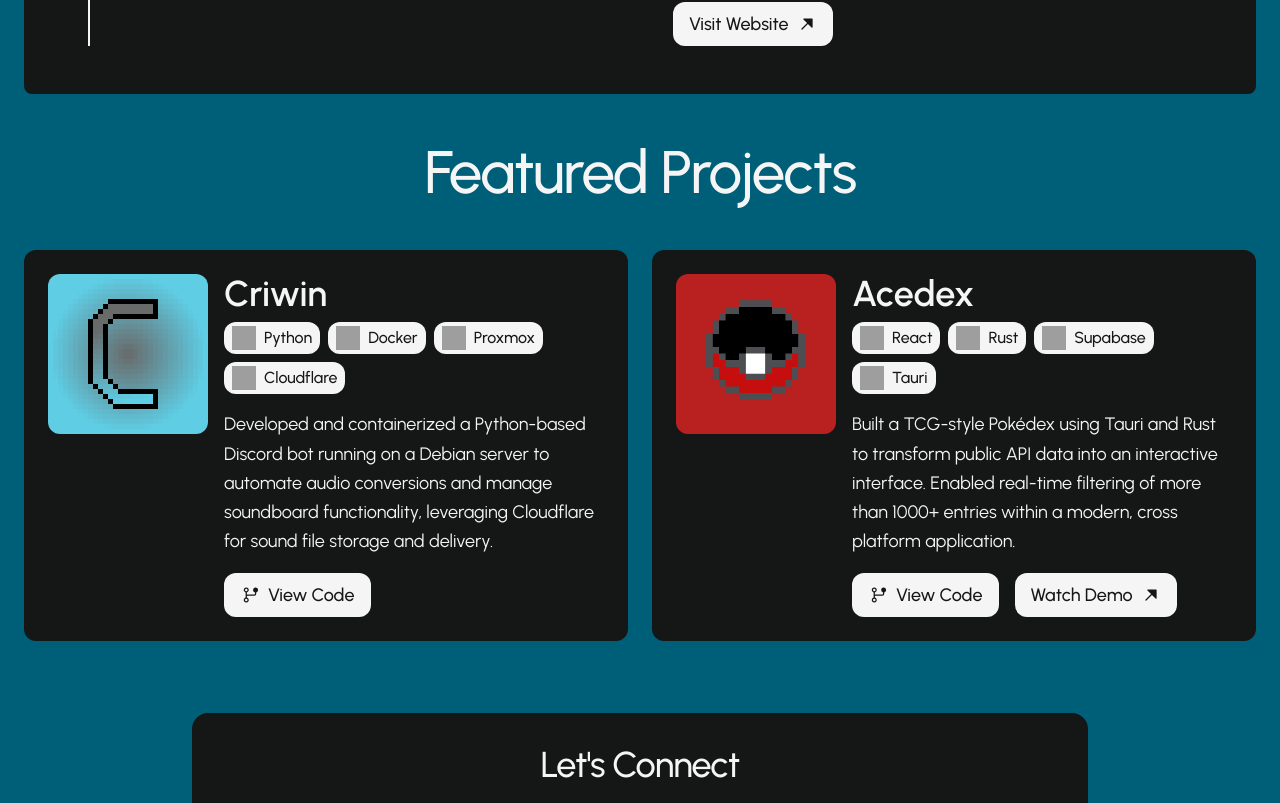
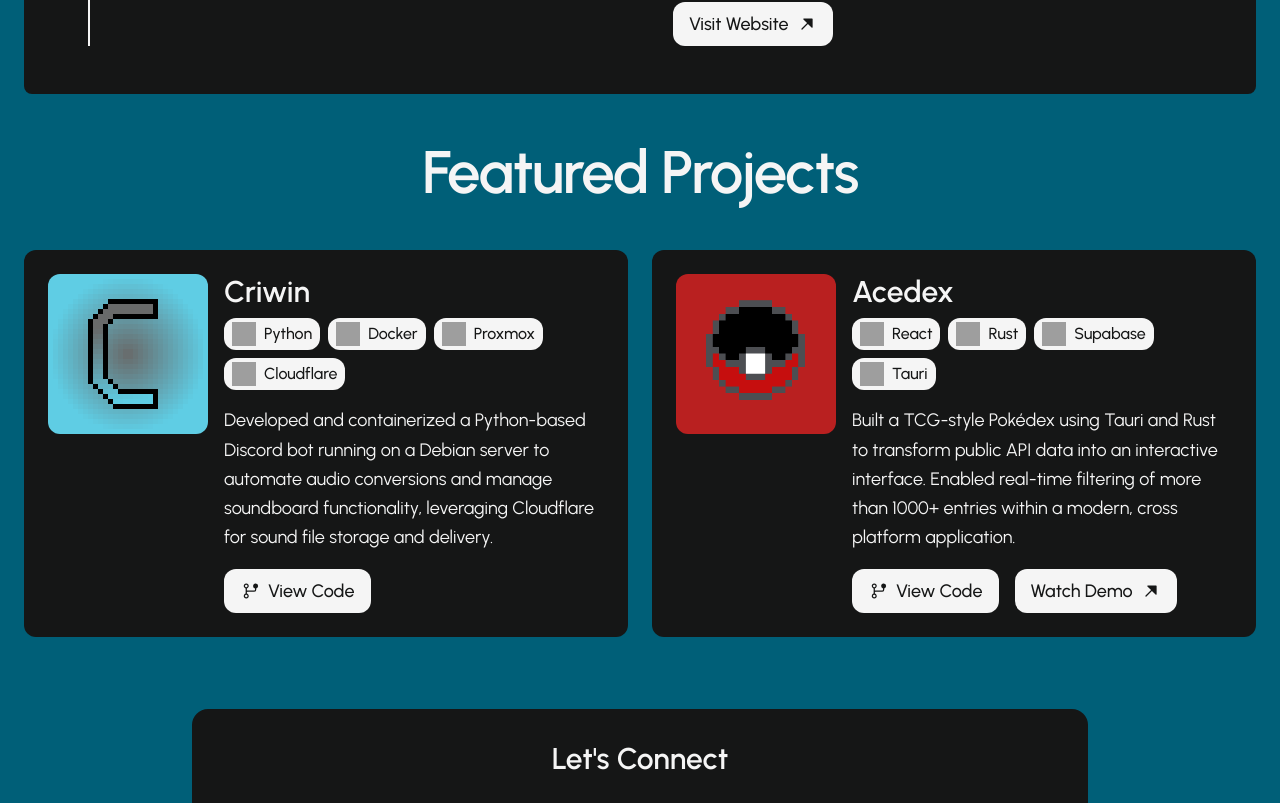
Before and after one commit to maroonedace/Portfolio, a React (Vite) app: page / in a window 1280 px wide. Shown: the part 2557-3360 px from the top of the page. Built offline with nearby package versions, Linux system fonts and the light colour scheme; grey boxes are pictures that could not be loaded.

Commit message:
small cleaning adjustments

```diff
--- a/src/components/contact/index.tsx
+++ b/src/components/contact/index.tsx
@@ -8,7 +8,7 @@
   return (
     <div className="flex justify-center items-center px-6 py-12 bg-cyan-800" id="contact">
       <div className="bg-background flex flex-col items-center w-full max-w-4xl py-8 px-6 rounded-2xl">
-        <h3 className="mb-8">Let's Connect</h3>
+        <span className="text-3xl font-semibold mb-8">Let's Connect</span>
         <div className="flex flex-col md:flex-row gap-4 md:gap-6 w-auto">
           <a
             href="mailto:aostia815@gmail.com"
--- a/src/components/home/index.tsx
+++ b/src/components/home/index.tsx
@@ -10,14 +10,14 @@
       <div className="flex flex-col items-center justify-center text-center gap-12 pt-20 px-4">
         <div className="flex flex-col gap-4">
           <h1>Anthony Ostia</h1>
-          <h2>Software Engineer</h2>
+          <h2 className="font-medium">Software Engineer</h2>
         </div>
 
         <div className="flex flex-wrap justify-center gap-6">
           <a
             href="#work"
             tabIndex={0}
-            className="bg-foreground text-background text-base md:text-xl font-semibold py-4 px-8 rounded-2xl hover:scale-105 active:scale-95
+            className="bg-foreground text-background text-lg md:text-xl font-semibold py-3 px-6 md:py-4 md:px-8 rounded-2xl hover:scale-105 active:scale-95
             duration-200 focus:outline-none focus:ring-2 focus:ring-foreground focus:ring-offset-2 focus:ring-offset-background active:ring-0 active:ring-offset-0"
           >
             View Work
@@ -25,7 +25,7 @@
           <a
             href="#contact"
             tabIndex={0}
-            className="bg-foreground text-background text-base md:text-xl font-semibold py-4 px-8 rounded-2xl hover:scale-105 active:scale-95
+            className="bg-foreground text-background text-lg md:text-xl font-semibold py-3 px-6 md:py-4 md:px-8 rounded-2xl hover:scale-105 active:scale-95
             duration-200 focus:outline-none focus:ring-2 focus:ring-foreground focus:ring-offset-2 focus:ring-offset-background"
           >
             Let's Connect
--- a/src/components/project/index.tsx
+++ b/src/components/project/index.tsx
@@ -43,7 +43,7 @@
                   />
                 </div>
                 <div className="flex flex-col flex-1">
-                  <span className="text-4xl font-semibold text-center md:text-left mb-2">
+                  <span className="text-3xl font-semibold text-center md:text-left mb-2">
                     {p.name}
                   </span>
                   <div className="flex flex-col justify-between gap-4 flex-1">
--- a/src/components/work/index.tsx
+++ b/src/components/work/index.tsx
@@ -69,7 +69,7 @@
                   <div className="flex flex-col md:flex-row gap-4 md:gap-8 ml-8">
                     <div className="md:w-1/2 relative">
                       <span
-                        className="absolute -left-10 top-12 h-4 w-4 rounded-full bg-background ring-4 ring-foreground"
+                        className="absolute -left-10 top-11 h-4 w-4 rounded-full bg-background ring-4 ring-foreground"
                         aria-hidden="true"
                       />
                       <div className="flex flex-col items-center md:items-start md:flex-row text-center md:text-start gap-4">
--- a/src/index.css
+++ b/src/index.css
@@ -44,14 +44,14 @@
   }
 
   h2 {
-    @apply text-4xl md:text-6xl font-medium tracking-tight;
+    @apply text-4xl md:text-6xl font-semibold tracking-tight;
   }
 
   h3 {
-    @apply text-2xl md:text-4xl font-medium tracking-tight;
+    @apply text-2xl md:text-4xl font-semibold tracking-tight;
   }
 
   h4 {
-    @apply text-lg md:text-2xl font-medium tracking-tight;
+    @apply text-lg md:text-2xl font-semibold tracking-tight;
   }
 }
```
